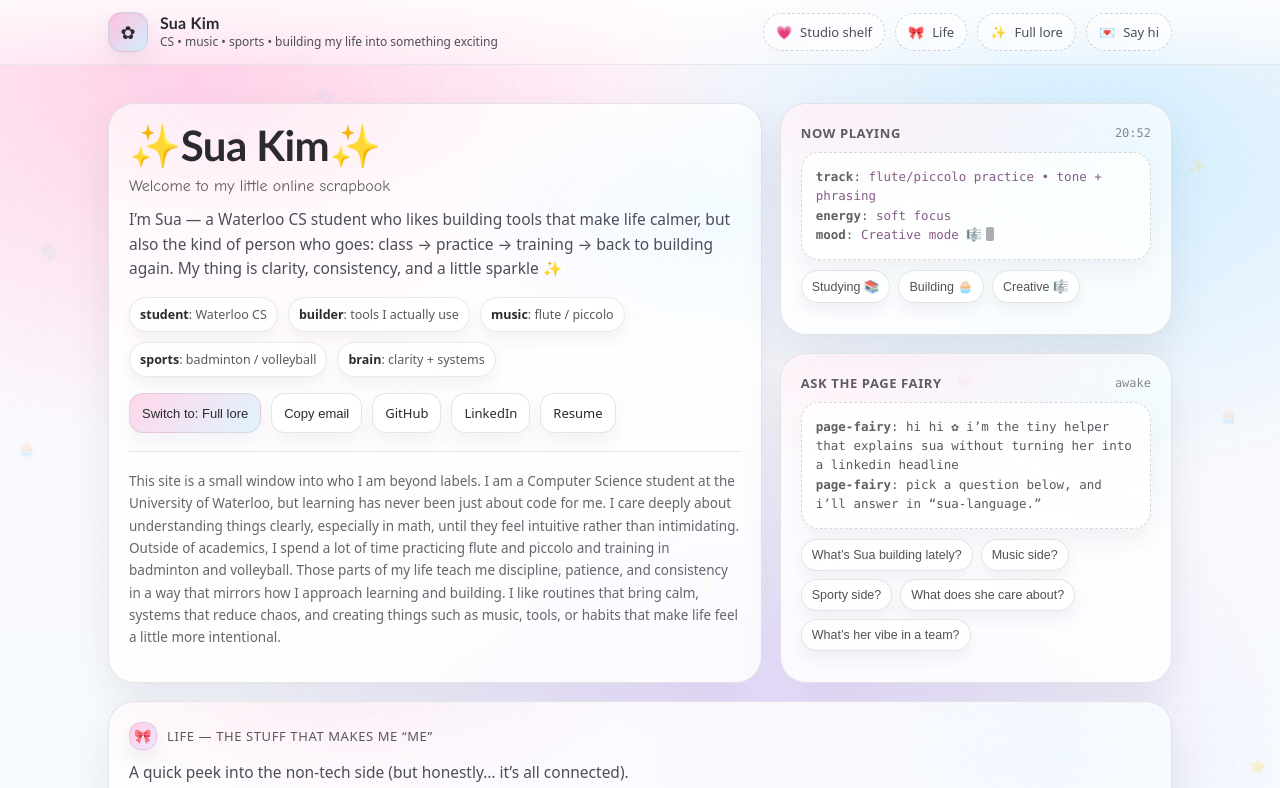
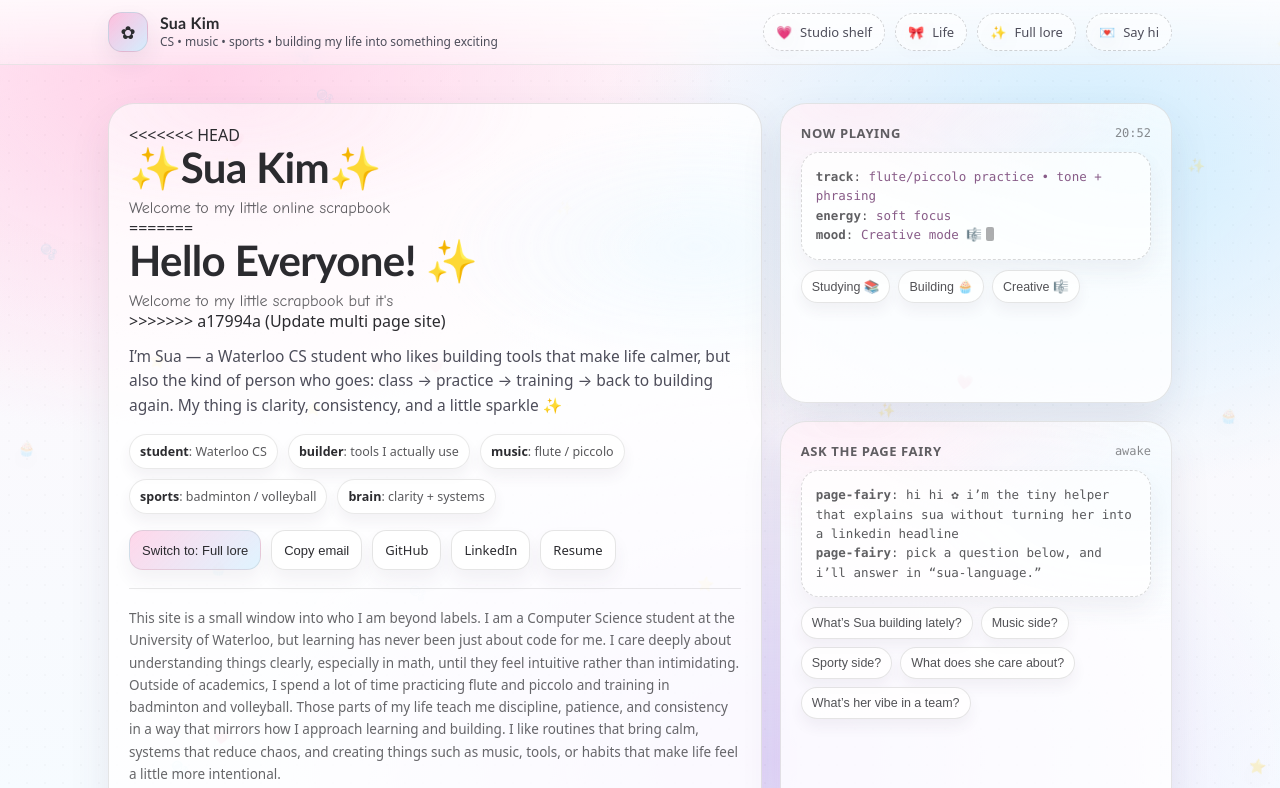
Before and after one commit to Suakimgxx-one/website, a plain HTML site: page index.html in a window 1280 px wide. Shown: the top 788 px of the page. Drawn offline with Linux system fonts and the light colour scheme.

Commit message:
Update multi page site

```diff
--- a/index.html
+++ b/index.html
@@ -474,8 +474,13 @@
     <section class="hero">
       <div class="card">
         <div class="inner">
+<<<<<<< HEAD
           <h1 class="headline">✨Sua Kim✨</h1>
           <div class="subtitle">Welcome to my little online scrapbook</div>
+=======
+          <h1 class="headline">Hello Everyone! ✨</h1>
+          <div class="subtitle">Welcome to my little scrapbook but it's </div>
+>>>>>>> a17994a (Update multi page site)
           <p class="subhead" id="introText"></p>
 
           <div class="tagrow" id="tagrow"></div>
```
